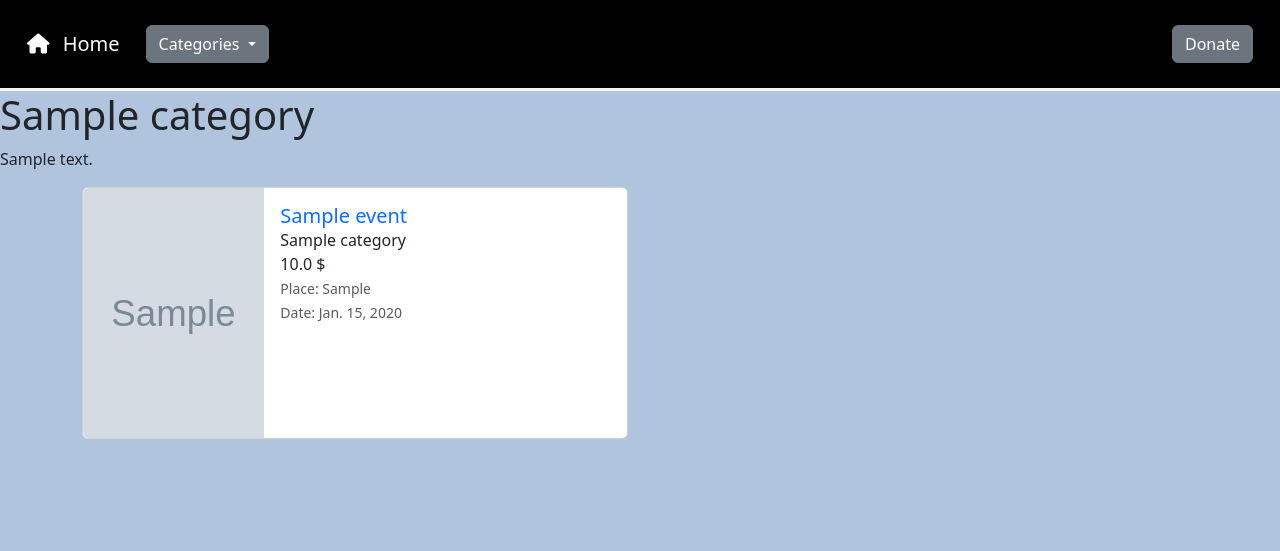
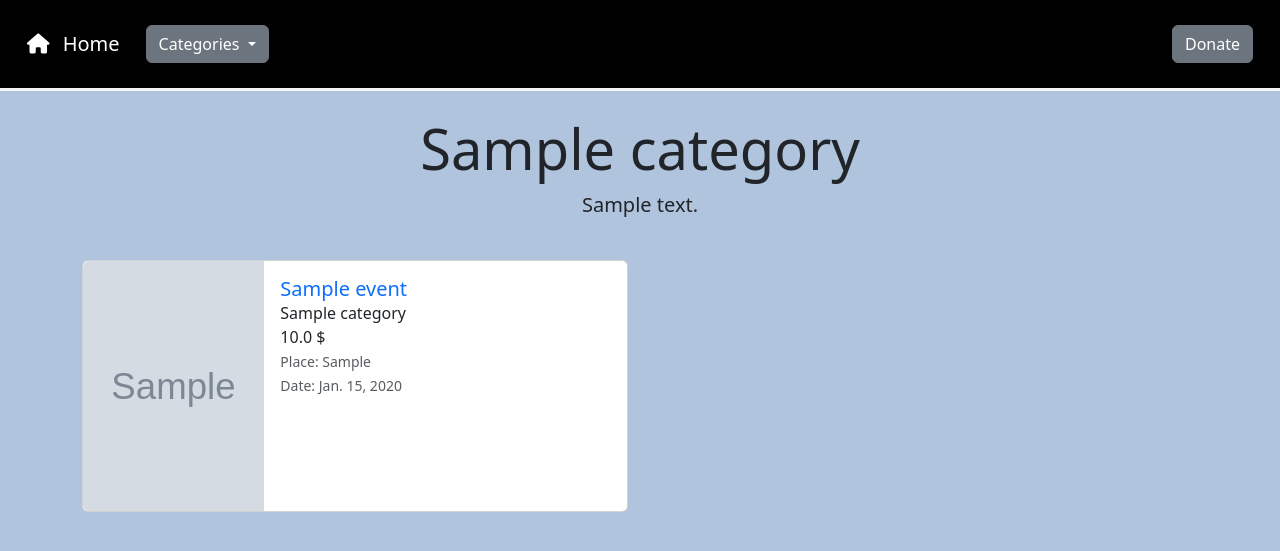
Before and after one commit to mishanyaeveryday/events-booking-platform, a Django app: a page that uses templates/events/single_category.html in a window 1280 px wide. Shown: the top 551 px of the page. Run offline with Django 5.2, Linux system fonts and the light colour scheme; tables that the repository leaves empty hold one stand-in row (values such as "Sample post"); grey boxes marked "Sample" are stand-in pictures; some libraries are stand-ins or nearby versions.

Commit message:
Added location in single_event

```diff
--- a/events/views.py
+++ b/events/views.py
@@ -4,6 +4,8 @@ from paypal.standard.forms import PayPalPaymentsForm
 from django.conf import settings
 import uuid
 from django.urls import reverse
+import folium
+import geocoder
 # Create your views here.
 
 
@@ -39,9 +41,28 @@ def single_event(request, event_id):
         'return_url': f"http://{host}{reverse('payment-success', kwargs={'event_id': event_id})}",
         'cancel_url': f"http://{host}{reverse('payment-failed', kwargs={'event_id': event_id})}",
     }
+    paypal_payment = PayPalPaymentsForm(initial=paypal_checkout)
+    location_query = f"{event.place}"
 
-    paypal_payment = PayPalPaymentsForm(initial=paypal_checkout)
-    return render(request, 'events/single_event.html', {'event': event, 'categories': categories, 'paypal': paypal_payment})
+    location = geocoder.osm(location_query)
+
+# Проверяем, есть ли координаты
+    lat = location.lat if location and location.lat else 0
+    lng = location.lng if location and location.lng else 0
+    popup_info = location.country if location and location.country else "Location Unknown"
+
+# Создаем карту с координатами
+    m = folium.Map(location=[lat, lng], zoom_start=12)
+    folium.Marker([lat, lng], tooltip='Click for more',
+                  popup=popup_info).add_to(m)
+    map_html = m._repr_html_()
+
+    return render(request, 'events/single_event.html', {
+        'event': event,
+        'categories': categories,
+        'paypal': paypal_payment,
+        'm': map_html,
+    })
 
 
 def PaymentSuccess(request, event_id):
--- a/templates/events/index.html
+++ b/templates/events/index.html
@@ -8,7 +8,9 @@
               <div class="card mb-3">
                   <div class="row g-0">
                       <div class="col-md-4 d-flex justify-content-center align-items-center">
-                          <img src="{{ event.image.url }}" class="img-fluid rounded-start" alt="{{ event.title }}" style="width: 350px; height: 250px; object-fit: cover;">
+                        {% if event.image %}
+                        <img src="{{ event.image.url }}" class="img-fluid rounded-start" alt="{{ event.title }}" style="width: 350px; height: 250px; object-fit: cover;">
+                        {% endif %}
                       </div>
                       <div class="col-md-8">
                           <div class="card-body">
--- a/templates/events/single_category.html
+++ b/templates/events/single_category.html
@@ -1,18 +1,24 @@
 {% extends "events/base.html" %}
 {% block title %} {{ category.title }} {% endblock %}
 {% block content %}
-<h1>{{ category.title }}</h1>
-<p>{{ category.description }}</p>
+<div class="container mt-4">
+    <div class="row justify-content-center">
+        <div class="col-md-8 text-center">
+            <h1 class="display-4">{{ category.title }}</h1>
+            <p class="lead">{{ category.description }}</p>
+        </div>
+    </div>
 
-{% if events %}
-<div class="container">
-    <div class="row">
+    {% if events %}
+    <div class="row mt-4">
         {% for event in events %}
             <div class="col-md-6">
                 <div class="card mb-3">
                     <div class="row g-0">
                         <div class="col-md-4 d-flex justify-content-center align-items-center">
+                            {% if event.image %}
                             <img src="{{ event.image.url }}" class="img-fluid rounded-start" alt="{{ event.title }}" style="width: 350px; height: 250px; object-fit: cover;">
+                            {% endif %}
                         </div>
                         <div class="col-md-8">
                             <div class="card-body">
@@ -22,7 +28,7 @@
                                 <p class="card-text mb-0">{{ event.category }}</p>
                                 {% if event.price > 0 %}
                                 <p class="card-text mb-0">{{ event.price }} $</p>
-                                {% else  %}
+                                {% else %}
                                 <p class="card-text mb-0 text-danger"><strong>FREE</strong></p>
                                 {% endif %}
                                 <p class="card-text mb-0"><small class="text-body-secondary">Place: {{ event.place }}</small></p>
@@ -34,11 +40,11 @@
             </div>
         {% endfor %}
     </div>
+
+    {% else %}
+    <div class="alert alert-danger text-center mt-4" role="alert">
+        <h2>There are no events in this category</h2>
+    </div>
+    {% endif %}
 </div>
-
-{% else %} <div class="w3-container w3-red" style="text-align: center; padding: 50px;">
-    <h1>There are no events in this category</h1>
-
-</div>
-{% endif %}
 {% endblock %}
```
Also changed, not shown: templates/events/single_event.html (+5 -2 lines).
